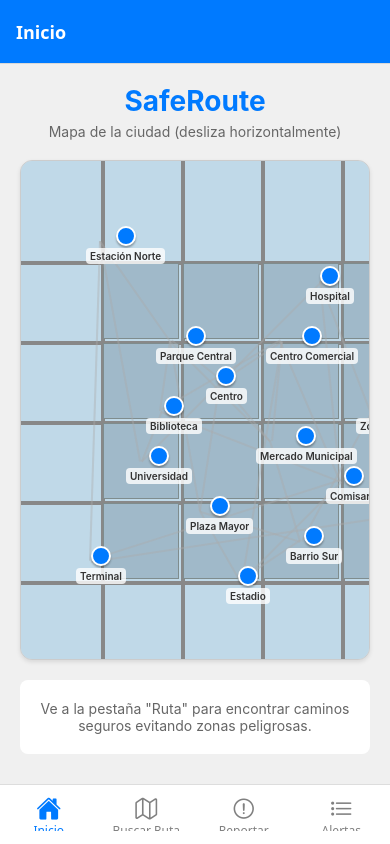
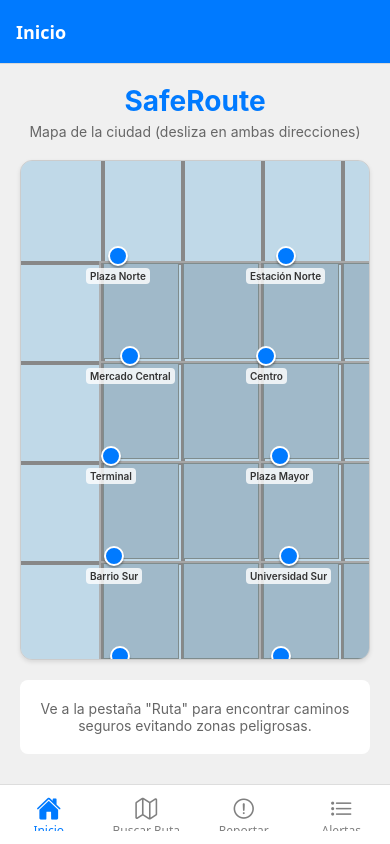
Before and after one commit to cristhiangarcia827-cpu/SafeRoute, a React Native app: screen /Inicio in a window 390 px wide. Built offline with nearby package versions, Linux system fonts and the light colour scheme.

Commit message:
Actualice el HomeScreen para mejorar la visualización del mapa con ScrollViews anidados. Modifiqué las dimensiones de los contenedores y actualicé las posiciones de los lugares en el mapa. También se optimizaron las conexiones entre nodos en routesData.

```diff
--- a/src/screens/HomeScreen.tsx
+++ b/src/screens/HomeScreen.tsx
@@ -67,19 +67,26 @@ const HomeScreen: React.FC = () => {
         showsVerticalScrollIndicator={false}
       >
         <Text style={styles.title}>SafeRoute</Text>
-        <Text style={styles.subtitle}>Mapa de la ciudad (desliza horizontalmente)</Text>
+        <Text style={styles.subtitle}>Mapa de la ciudad (desliza en ambas direcciones)</Text>
 
-        {/* Contenedor con ancho fijo viewport que ahora contiene el ScrollView horizontal */}
+        {/* Viewport del mapa con anidamiento de ScrollViews */}
         <View style={[styles.mapViewport, { width: MAP_VISIBLE_WIDTH, height: MAP_VISIBLE_HEIGHT }]}>
+          {/* Scroll horizontal principal */}
           <ScrollView
             horizontal={true}
             showsHorizontalScrollIndicator={true}
+            nestedScrollEnabled={true}
+          >
+            {/* Scroll vertical interno */}
+            <ScrollView
+              showsVerticalScrollIndicator={true}
+              nestedScrollEnabled={true}
               contentContainerStyle={{ width: MAP_CONTENT_WIDTH, height: MAP_CONTENT_HEIGHT }}
             >
               <View style={[styles.mapContent, { width: MAP_CONTENT_WIDTH, height: MAP_CONTENT_HEIGHT }]}>
                 {/* Fondo de ciudad */}
                 <View style={[styles.cityBackground, { backgroundColor: mapColors.background }]}>
-                {/* Calles horizontales ahora se dibujan a lo ancho del contenido */}
+                  {/* Calles horizontales */}
                   {callesHorizontales.map((y, index) => (
                     <View
                       key={`h-${index}`}
@@ -121,33 +128,102 @@ const HomeScreen: React.FC = () => {
                 </View>
 
                 {/* Líneas de conexiones */}
-              {conexiones.map((conn, index) => {
+                {conexiones.map((conn) => {
                   const desde = nodePositions[conn.desde];
                   const hasta = nodePositions[conn.hasta];
                   if (!desde || !hasta) return null;
 
                   const isInRoute = esParteDeRuta(conn.desde, conn.hasta);
-                const deltaX = hasta.x - desde.x;
-                const deltaY = hasta.y - desde.y;
-                const distance = Math.sqrt(deltaX * deltaX + deltaY * deltaY);
-                const angle = Math.atan2(deltaY, deltaX) * (180 / Math.PI);
+                  const color = isInRoute ? mapColors.lineaRuta : mapColors.lineaNormal;
+                  const opacity = isInRoute ? 1 : 0.4;
+                  const thickness = isInRoute ? 4 : 2;
 
+                  const baseKey = `conn-${conn.desde}-${conn.hasta}`;
+
+                  if (desde.y === hasta.y) {
+                    const x1 = Math.min(desde.x, hasta.x);
+                    const x2 = Math.max(desde.x, hasta.x);
                     return (
                       <View
-                    key={`conn-${index}`}
+                        key={baseKey}
+                        style={[
+                          styles.line,
+                          {
+                            left: x1,
+                            top: desde.y,
+                            width: x2 - x1,
+                            height: thickness,
+                            backgroundColor: color,
+                            opacity,
+                          },
+                        ]}
+                      />
+                    );
+                  }
+
+                  if (desde.x === hasta.x) {
+                    const y1 = Math.min(desde.y, hasta.y);
+                    const y2 = Math.max(desde.y, hasta.y);
+                    return (
+                      <View
+                        key={baseKey}
                         style={[
                           styles.line,
                           {
                             left: desde.x,
-                        top: desde.y,
-                        width: distance,
-                        transform: [{ rotate: `${angle}deg` }],
-                        backgroundColor: isInRoute ? mapColors.lineaRuta : mapColors.lineaNormal,
-                        opacity: isInRoute ? 1 : 0.4,
-                        height: isInRoute ? 4 : 2,
+                            top: y1,
+                            width: y2 - y1,
+                            height: thickness,
+                            backgroundColor: color,
+                            opacity,
+                            transform: [{ rotate: '90deg' }],
                           },
                         ]}
                       />
+                    );
+                  }
+
+                  const intermedioX = hasta.x;
+                  const intermedioY = desde.y;
+
+                  const xHorIzq = Math.min(desde.x, intermedioX);
+                  const xHorDer = Math.max(desde.x, intermedioX);
+                  const anchoHor = xHorDer - xHorIzq;
+
+                  const yVerSup = Math.min(intermedioY, hasta.y);
+                  const yVerInf = Math.max(intermedioY, hasta.y);
+                  const altoVer = yVerInf - yVerSup;
+
+                  return (
+                    <React.Fragment key={baseKey}>
+                      <View
+                        style={[
+                          styles.line,
+                          {
+                            left: xHorIzq,
+                            top: intermedioY,
+                            width: anchoHor,
+                            height: thickness,
+                            backgroundColor: color,
+                            opacity,
+                          },
+                        ]}
+                      />
+                      <View
+                        style={[
+                          styles.line,
+                          {
+                            left: intermedioX,
+                            top: yVerSup,
+                            width: altoVer,
+                            height: thickness,
+                            backgroundColor: color,
+                            opacity,
+                            transform: [{ rotate: '90deg' }],
+                          },
+                        ]}
+                      />
+                    </React.Fragment>
                   );
                 })}
 
@@ -181,6 +257,7 @@ const HomeScreen: React.FC = () => {
                   );
                 })}
               </View>
+            </ScrollView>
           </ScrollView>
         </View>
 
--- a/src/utils/mapData.ts
+++ b/src/utils/mapData.ts
@@ -3,32 +3,43 @@ import { Dimensions } from 'react-native';
 const { width } = Dimensions.get('window');
 export const MAP_VISIBLE_WIDTH = width - 40;
 export const MAP_VISIBLE_HEIGHT = 500;
+export const MAP_CONTENT_WIDTH = 800;
+export const MAP_CONTENT_HEIGHT = 610;
 
-export const MAP_CONTENT_WIDTH = 600;
-export const MAP_CONTENT_HEIGHT = 500;
+export const callesHorizontales = [100, 200, 300, 400, 500, 600, 700];
+export const callesVerticales = [80, 160, 240, 320, 400, 480, 560, 640, 720];
 
-// Posiciones de los lugares en el mapa dentro del contenido de 600px)
 export const nodePositions: { [key: string]: { x: number; y: number } } = {
-  '1': { x: 200, y: 220 }, // Centro
-  '2': { x: 80, y: 80 },   // Estación Norte
-  '3': { x: 150, y: 180 }, // Parque Central
-  '4': { x: 250, y: 280 }, // Mercado Municipal
-  '5': { x: 120, y: 300 }, // Universidad
-  '6': { x: 300, y: 120 }, // Hospital
-  '7': { x: 180, y: 350 }, // Plaza Mayor
-  '8': { x: 280, y: 380 }, // Barrio Sur
-  '9': { x: 350, y: 250 }, // Zona Industrial
-  '10': { x: 220, y: 420 }, // Estadio
-  '11': { x: 260, y: 180 }, // Centro Comercial
-  '12': { x: 140, y: 250 }, // Biblioteca
-  '13': { x: 320, y: 320 }, // Comisaría
-  '14': { x: 70, y: 400 },  // Terminal
-  '15': { x: 400, y: 350 }, // Parque Industrial
+  '1': { x: 80, y: 100 },   // Plaza Norte
+  '2': { x: 240, y: 100 },  // Estación Norte
+  '3': { x: 400, y: 100 },  // Mirador
+  '4': { x: 560, y: 100 },  // Universidad Norte
+  '5': { x: 720, y: 100 },  // Parque Norte
+
+  '6': { x: 80, y: 200 },   // Mercado Central
+  '7': { x: 240, y: 200 },  // Centro
+  '8': { x: 400, y: 200 },  // Catedral
+  '9': { x: 560, y: 200 },  // Biblioteca Central
+  '10': { x: 720, y: 200 }, // Centro Comercial
+
+  '11': { x: 80, y: 300 },  // Terminal
+  '12': { x: 240, y: 300 }, // Plaza Mayor
+  '13': { x: 400, y: 300 }, // Hospital
+  '14': { x: 560, y: 300 }, // Estadio
+  '15': { x: 720, y: 300 }, // Zona Industrial
+
+  '16': { x: 80, y: 400 },  // Barrio Sur
+  '17': { x: 240, y: 400 }, // Universidad Sur
+  '18': { x: 400, y: 400 }, // Parque Sur
+  '19': { x: 560, y: 400 }, // Comisaría
+  '20': { x: 720, y: 400 }, // Parque Industrial
+
+  '21': { x: 80, y: 500 },  // Puente Viejo
+  '22': { x: 240, y: 500 }, // Mercado Sur
+  '23': { x: 400, y: 500 }, // Biblioteca Sur
+  '24': { x: 560, y: 500 }, // Centro Cívico
+  '25': { x: 720, y: 500 }, // Terminal Sur
 };
-
-// Calles horizontales y verticales para dibujar el mapa
-export const callesHorizontales = [100, 180, 260, 340, 420];
-export const callesVerticales = [80, 160, 240, 320, 400, 480, 560];
 
 export const mapColors = {
   background: '#c0d9e8',
--- a/src/utils/routesData.ts
+++ b/src/utils/routesData.ts
@@ -1,101 +1,81 @@
 import { Graph } from '../dataStructures/Graph';
+import { nodePositions } from './mapData';
 
 export const cityGraph = new Graph();
 
-// Datos de lugares de la ciudad
 export const lugares = [
-  { id: '1', nombre: 'Centro' },
+  { id: '1', nombre: 'Plaza Norte' },
   { id: '2', nombre: 'Estación Norte' },
-  { id: '3', nombre: 'Parque Central' },
-  { id: '4', nombre: 'Mercado Municipal' },
-  { id: '5', nombre: 'Universidad' },
-  { id: '6', nombre: 'Hospital' },
-  { id: '7', nombre: 'Plaza Mayor' },
-  { id: '8', nombre: 'Barrio Sur' },
-  { id: '9', nombre: 'Zona Industrial' },
-  { id: '10', nombre: 'Estadio' },
-  { id: '11', nombre: 'Centro Comercial' },
-  { id: '12', nombre: 'Biblioteca' },
-  { id: '13', nombre: 'Comisaría' },
-  { id: '14', nombre: 'Terminal' },
-  { id: '15', nombre: 'Parque Industrial' },
+  { id: '3', nombre: 'Mirador' },
+  { id: '4', nombre: 'Universidad Norte' },
+  { id: '5', nombre: 'Parque Norte' },
+  { id: '6', nombre: 'Mercado Central' },
+  { id: '7', nombre: 'Centro' },
+  { id: '8', nombre: 'Catedral' },
+  { id: '9', nombre: 'Biblioteca Central' },
+  { id: '10', nombre: 'Centro Comercial' },
+  { id: '11', nombre: 'Terminal' },
+  { id: '12', nombre: 'Plaza Mayor' },
+  { id: '13', nombre: 'Hospital' },
+  { id: '14', nombre: 'Estadio' },
+  { id: '15', nombre: 'Zona Industrial' },
+  { id: '16', nombre: 'Barrio Sur' },
+  { id: '17', nombre: 'Universidad Sur' },
+  { id: '18', nombre: 'Parque Sur' },
+  { id: '19', nombre: 'Comisaría' },
+  { id: '20', nombre: 'Parque Industrial' },
+  { id: '21', nombre: 'Puente Viejo' },
+  { id: '22', nombre: 'Mercado Sur' },
+  { id: '23', nombre: 'Biblioteca Sur' },
+  { id: '24', nombre: 'Centro Cívico' },
+  { id: '25', nombre: 'Terminal Sur' },
 ];
 
 export const nombreToId: Record<string, string> = {};
-lugares.forEach(lugar => {
-  nombreToId[lugar.nombre] = lugar.id;
+lugares.forEach(lugar => { nombreToId[lugar.nombre] = lugar.id; });
+
+// Agregar lugares al grafo
+lugares.forEach(lugar => cityGraph.agregarLugar(lugar.id, lugar.nombre));
+
+// Generar conexiones basadas en la cuadrícula
+const conexionesSet = new Set<string>();
+
+// Agrupar por coordenada Y
+const porY: Record<number, string[]> = {};
+Object.entries(nodePositions).forEach(([id, pos]) => {
+  if (!porY[pos.y]) porY[pos.y] = [];
+  porY[pos.y].push(id);
 });
 
-lugares.forEach(lugar => {
-  cityGraph.agregarLugar(lugar.id, lugar.nombre);
+Object.values(porY).forEach(grupo => {
+  for (let i = 0; i < grupo.length; i++) {
+    for (let j = i + 1; j < grupo.length; j++) {
+      conexionesSet.add(`${grupo[i]}-${grupo[j]}`);
+    }
+  }
 });
 
-// Conexiones que forman una cuadrícula simulando calles
-export const conexiones = [
-  // Centro conecta con varios
-  { desde: '1', hasta: '3' }, // Centro - Parque Central
-  { desde: '1', hasta: '4' }, // Centro - Mercado
-  { desde: '1', hasta: '7' }, // Centro - Plaza Mayor
-  { desde: '1', hasta: '11' }, // Centro - Centro Comercial
-
-  // Estación Norte
-  { desde: '2', hasta: '3' }, // Estación Norte - Parque Central
-  { desde: '2', hasta: '5' }, // Estación Norte - Universidad
-  { desde: '2', hasta: '14' }, // Estación Norte - Terminal
-
-  // Parque Central
-  { desde: '3', hasta: '4' }, // Parque Central - Mercado
-  { desde: '3', hasta: '7' }, // Parque Central - Plaza Mayor
-  { desde: '3', hasta: '12' }, // Parque Central - Biblioteca
-
-  // Mercado
-  { desde: '4', hasta: '8' }, // Mercado - Barrio Sur
-  { desde: '4', hasta: '11' }, // Mercado - Centro Comercial
-
-  // Universidad
-  { desde: '5', hasta: '6' }, // Universidad - Hospital
-  { desde: '5', hasta: '12' }, // Universidad - Biblioteca
-
-  // Hospital
-  { desde: '6', hasta: '9' }, // Hospital - Zona Industrial
-  { desde: '6', hasta: '13' }, // Hospital - Comisaría
-
-  // Plaza Mayor
-  { desde: '7', hasta: '8' }, // Plaza Mayor - Barrio Sur
-  { desde: '7', hasta: '10' }, // Plaza Mayor - Estadio
-
-  // Barrio Sur
-  { desde: '8', hasta: '9' }, // Barrio Sur - Zona Industrial
-  { desde: '8', hasta: '10' }, // Barrio Sur - Estadio
-
-  // Zona Industrial
-  { desde: '9', hasta: '15' }, // Zona Industrial - Parque Industrial
-
-  // Estadio
-  { desde: '10', hasta: '11' }, // Estadio - Centro Comercial
-  { desde: '10', hasta: '13' }, // Estadio - Comisaría
-
-  // Centro Comercial
-  { desde: '11', hasta: '12' }, // Centro Comercial - Biblioteca
-  { desde: '11', hasta: '13' }, // Centro Comercial - Comisaría
-
-  // Biblioteca
-  { desde: '12', hasta: '13' }, // Biblioteca - Comisaría
-
-  // Comisaría
-  { desde: '13', hasta: '14' }, // Comisaría - Terminal
-
-  // Terminal
-  { desde: '14', hasta: '15' }, // Terminal - Parque Industrial
-];
-
-conexiones.forEach(conn => {
-  cityGraph.agregarConexion(conn.desde, conn.hasta);
+// Agrupar por coordenada X
+const porX: Record<number, string[]> = {};
+Object.entries(nodePositions).forEach(([id, pos]) => {
+  if (!porX[pos.x]) porX[pos.x] = [];
+  porX[pos.x].push(id);
 });
 
-export const getLugaresOptions = () => {
-  return lugares.map(lugar => ({
-    label: lugar.nombre,
-    value: lugar.id,
-  }));
-};
+Object.values(porX).forEach(grupo => {
+  for (let i = 0; i < grupo.length; i++) {
+    for (let j = i + 1; j < grupo.length; j++) {
+      conexionesSet.add(`${grupo[i]}-${grupo[j]}`);
+    }
+  }
+});
+
+export const conexiones = Array.from(conexionesSet).map(conn => {
+  const [desde, hasta] = conn.split('-');
+  return { desde, hasta };
+});
+
+// Agregar conexiones al grafo
+conexiones.forEach(conn => cityGraph.agregarConexion(conn.desde, conn.hasta));
+
+export const getLugaresOptions = () => lugares.map(l => ({ label: l.nombre, value: l.id }));
```
Lines whose indentation alone changed are shown as unchanged.
